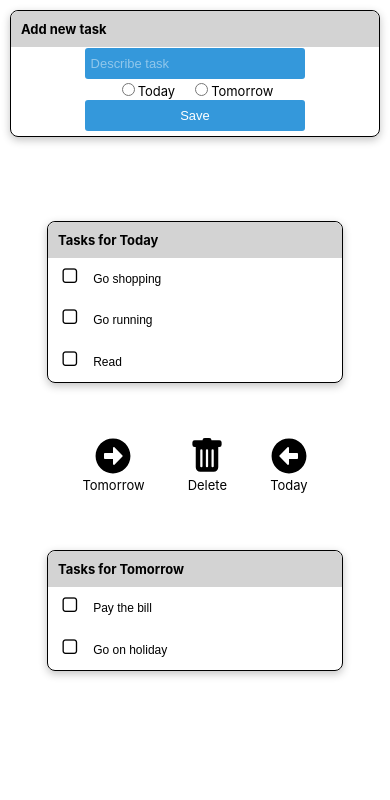
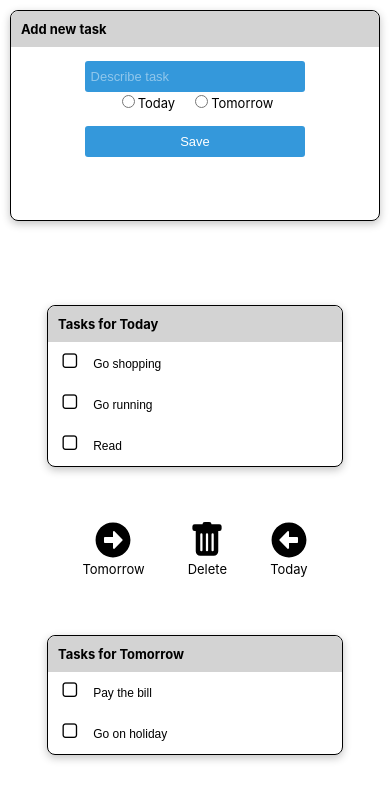
Before and after one commit to Ratelif/todo-react, a React (Create React App) app: page / in a window 390 px wide. Shown: the top 800 px of the page. Built offline with nearby package versions, Linux system fonts and the light colour scheme.

Commit message:
mobile CSS

```diff
--- a/src/App.css
+++ b/src/App.css
@@ -226,7 +226,11 @@ input[type="checkbox"]:not(:disabled)+span:hover:before {
       flex-wrap:  wrap;
     }
 
+    .newTask {
+      height: 25vh;
+    }
     .size {
       width: 60%;
+      margin-top: 1rem;
     }
 }
```
